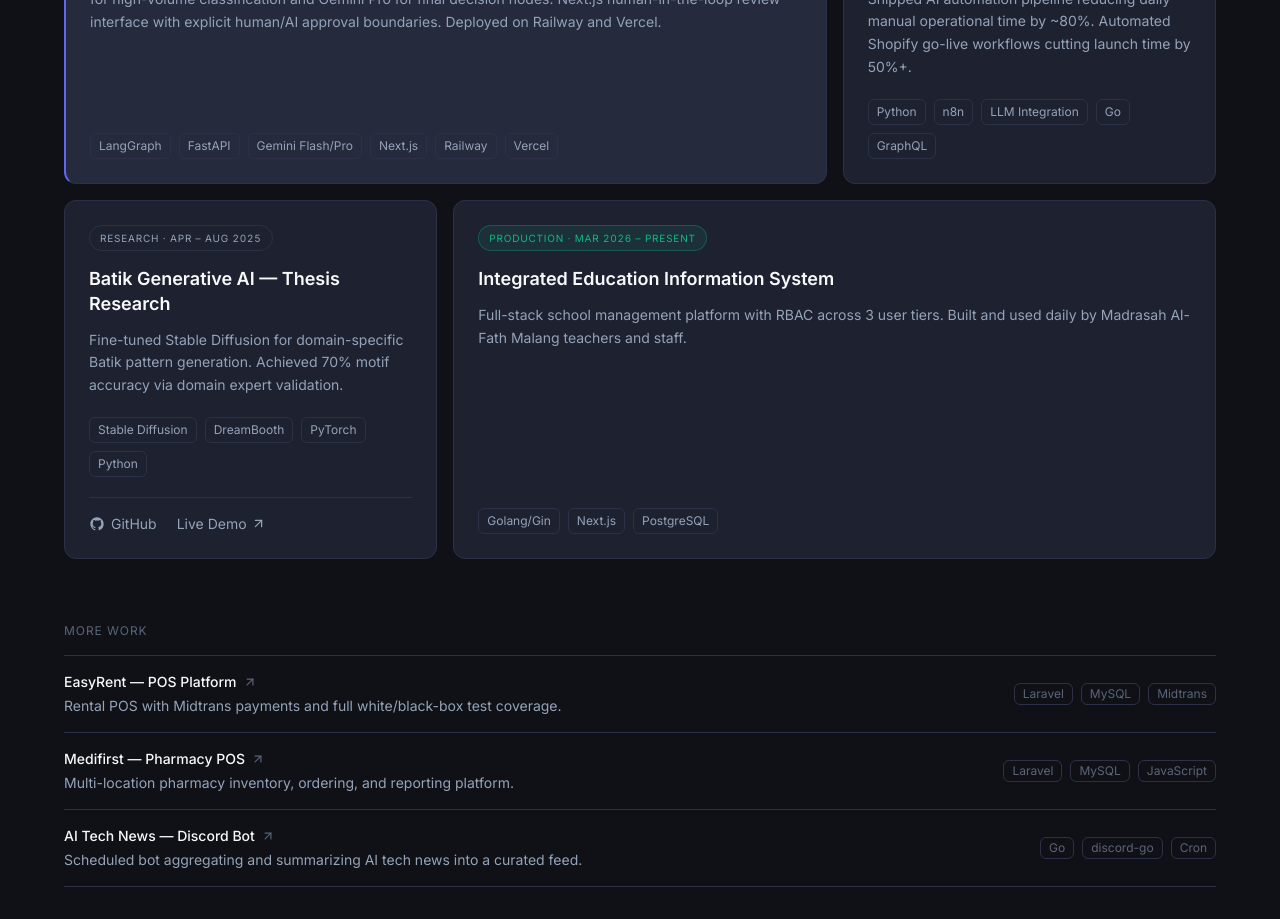
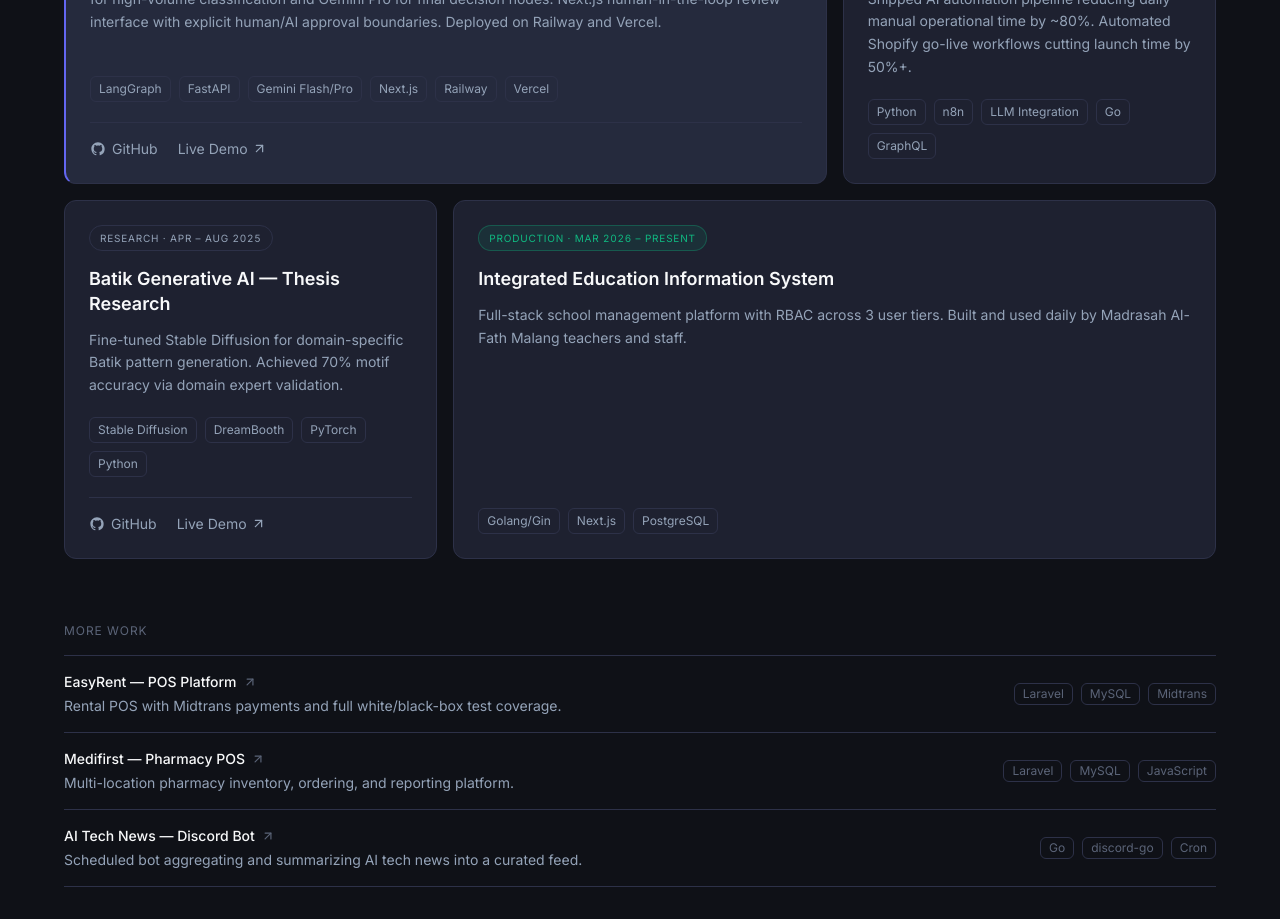
Before and after one commit to madmasyhur2/fullstack-dev-portfolio, a Next.js app: page / in a window 1280 px wide. Shown: the part 2000-2919 px from the top of the page. Built offline with nearby package versions, Linux system fonts and the light colour scheme.

Commit message:
feat: update project links for launchgood-ts-agent with GitHub and demo URLs

```diff
--- a/data/portfolio.ts
+++ b/data/portfolio.ts
@@ -73,9 +73,8 @@ export const projects: Project[] = [
     ],
     description:
       'Full-stack LangGraph agentic system for campaign moderation. Multi-node orchestration with Gemini Flash for high-volume classification and Gemini Pro for final decision nodes. Next.js human-in-the-loop review interface with explicit human/AI approval boundaries. Deployed on Railway and Vercel.',
-    // TODO(muhammad): add the real repo + live demo URLs once deployed.
-    github: null,
-    demo: null,
+    github: 'https://github.com/madmasyhur2/launchgood-ts-agent',
+    demo: 'https://launchgood-ts-agent.vercel.app',
     area: 'featured',
     featured: true,
   },
```
